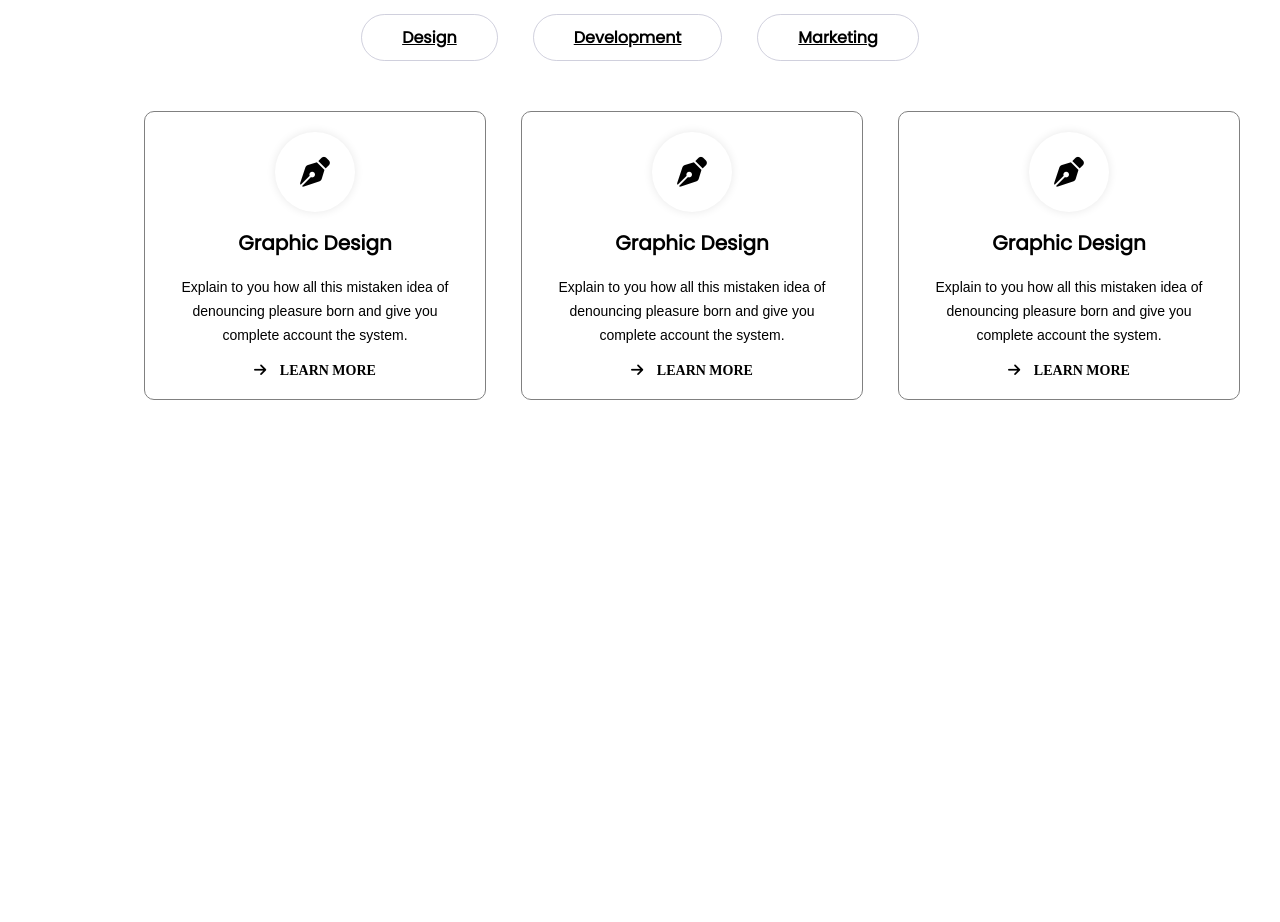
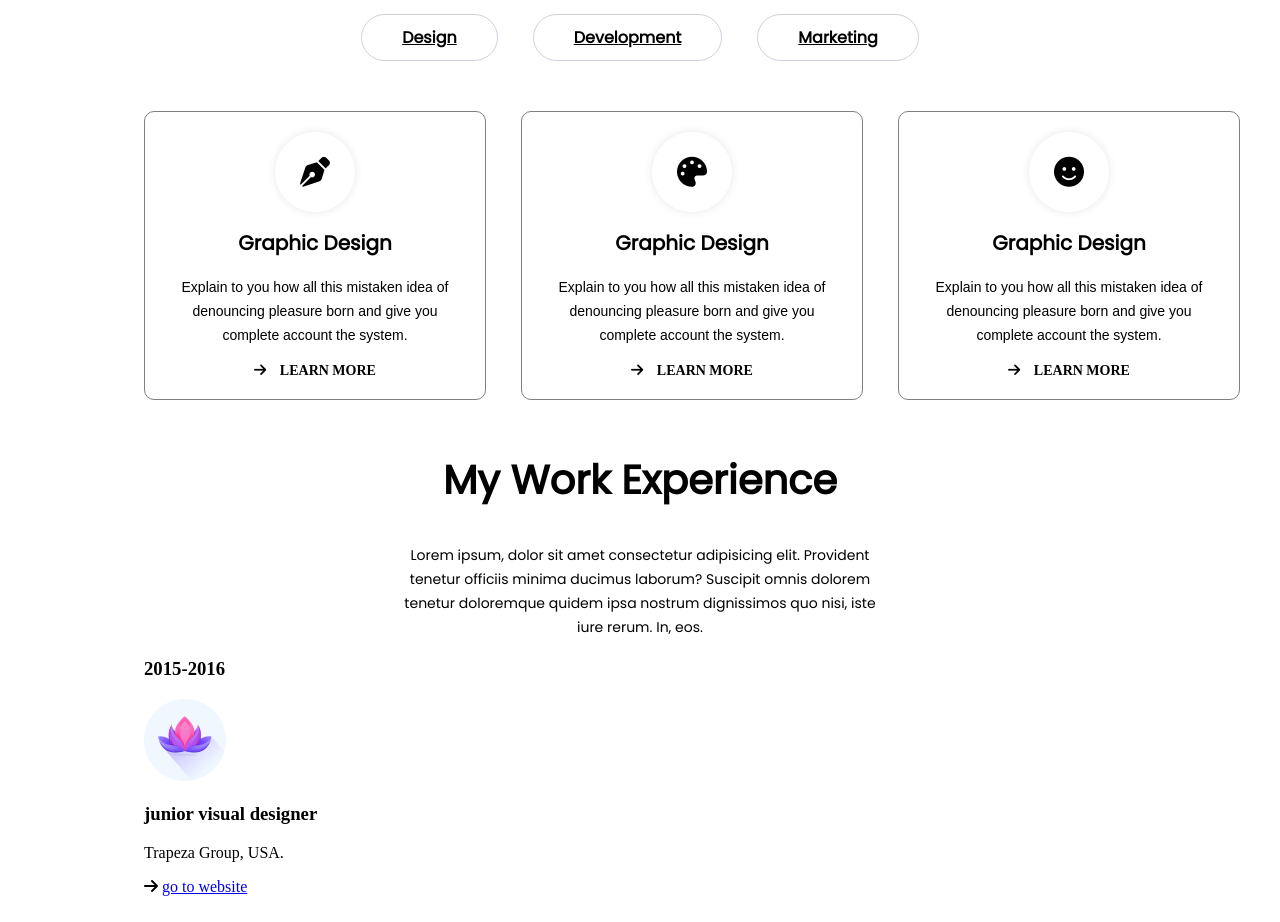
Before and after one commit to Habiba-007/full_portfolio, a plain HTML site: page index.html in a window 1280 px wide. Shown: the part 1240-2162 px from the top of the page. Before the commit the page ends 1690 px from the top, so only its background shows below. Drawn offline with Linux system fonts and the light colour scheme.

Commit message:
html update

```diff
--- a/assets/styles/app.css
+++ b/assets/styles/app.css
@@ -520,3 +520,5 @@
     margin-right: 7px;
 
 }
+
+/* =======================work experience par csst=> =========================  */
--- a/index.html
+++ b/index.html
@@ -184,7 +184,7 @@
                     <!-- 2nd part single card  -->
                     <div class="single_card">
                         <div class="icon_body">
-                            <i class="fa-solid fa-pen-nib"></i>
+                            <i class="fa-solid fa-palette"></i>
                         </div>
                         <h2>
                             graphic design
@@ -201,7 +201,7 @@
                     <!-- 3rd part single card  -->
                     <div class="single_card">
                         <div class="icon_body">
-                            <i class="fa-solid fa-pen-nib"></i>
+                            <i class="fa-solid fa-face-smile"></i>
                         </div>
                         <h2>
                             graphic design
@@ -220,7 +220,50 @@
             </div>
         </div>
     </section>
-    <!--================= service part end ========================================== -->
+
+    <!-- My work experience part start -->
+    <section>
+        <div class="container">
+            <div class="common_header">
+                <h2>
+                    My Work Experience
+                </h2>
+                <p>
+                    Lorem ipsum, dolor sit amet consectetur adipisicing elit. Provident tenetur officiis minima ducimus
+                    laborum? Suscipit omnis dolorem tenetur doloremque quidem ipsa nostrum dignissimos quo nisi, iste
+                    iure rerum. In, eos.
+                </p>
+            </div>
+            <!-- every experience list  -->
+            <div class="work_experience_content">
+                <div class="single_experience_list">
+                    <div class="session">
+                        <h3>
+                            2015-2016
+                        </h3>
+                    </div>
+                    <div class="company_logo">
+                        <img src="./assets/images/ex_1.png" alt="logo">
+                    </div>
+                    <div class="company_adress">
+                        <h3>
+                            junior visual designer
+                        </h3>
+                        <p>
+                            Trapeza Group, USA.
+                        </p>
+                    </div>
+                    <div class="website_link">
+                        <i class="fa fa-arrow-right"></i>
+                        <a href="javascript:void;">
+                            go to website
+                        </a>
+                    </div>
+                </div>
+            </div>
+        </div>
+    </section>
+     <br>
     <!-- practice_box  -->
     <!-- <h1 class="seudo_header">
         new heading -->
```
Also changed, not shown: assets/images/ex_1.png (added), assets/images/ex_2.png (added), assets/images/ex_3.png (added), assets/images/ex_4.png (added).
